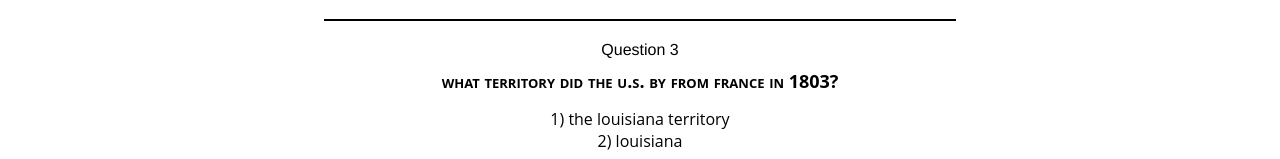
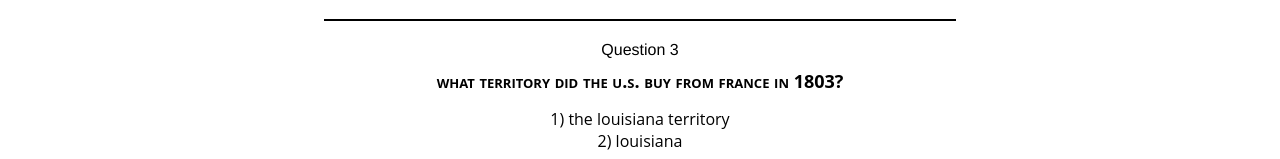
Before and after one commit to mmaustin/citizenship-questions-answers, a React (Create React App) app in the folder citizenship-frontend/: page /questions/questions-seven in a window 1280 px wide. Shown: the part 401-560 px from the top of the page. Built offline with nearby package versions, Linux system fonts and the light colour scheme.

Commit message:
changed two typos in the question answer arrays

```diff
--- a/citizenship-frontend/src/features/questionsSeven/questionsSeven.js
+++ b/citizenship-frontend/src/features/questionsSeven/questionsSeven.js
@@ -1,7 +1,7 @@
 import { nanoid } from "@reduxjs/toolkit";
 
 export const questionsSeven = [{id: nanoid(), question: 'who is the "father of our country"?', answer: [{ans: 'george washington'}]}, {id: nanoid(), question: 'who was the first president?',
-answer: [{ans: 'george washington'}]}, {id: nanoid(), question: 'what territory did the u.s. by from france in 1803?', answer: [{ans: 'the louisiana territory'}, {ans: 'louisiana'}]},
+answer: [{ans: 'george washington'}]}, {id: nanoid(), question: 'what territory did the u.s. buy from france in 1803?', answer: [{ans: 'the louisiana territory'}, {ans: 'louisiana'}]},
 {id: nanoid(), question: 'name one war fought by the united states in the 1800s', answer: [{ans: 'war of 1812'},
 {ans: 'mexican-american war'}, {ans: 'the civil war'}, {ans: 'spanish-american war'}]}, {id: nanoid(), question: 'name the u.s. war between the north and the south',
 answer: [{ans: 'the civil war'}, {ans: 'the war between the states'}]}, {id: nanoid(), question: 'name one problem that led to the civil war', answer: [{ans: 'slavery'}, {ans: 'economic reasons'}, {ans: 'states\' rights'}]},
@@ -16,12 +16,12 @@ answer: [{ans: 'world war I'}, {ans: 'world war II'}, {ans: 'the korean war'},
 //skipped question 64
 
 export const quizAnswersSeven = ['persian gulf war', 'freed slaves in most southern states', 'world war I', 'fought for women\'s rights', 'slavery',
-'mexican-american war', 'freed slaves in the confederacy', 'the korean war', 'the louisiana territory', 'civil war', 'economic reasons', 'saved or preserved the union',
+'mexican-american war', 'freed slaves in the confederacy', 'the korean war', 'the louisiana territory', 'the civil war', 'economic reasons', 'saved or preserved the union',
 'george washington', 'led the united states during the civil war', 'the vietnam war', 'states\' rights', 'spanish-american war', 'world war II',
 'freed the slaves (emancipation proclamation)', 'louisiana', 'fought for civil rights', 'freed slaves in the confederate states', 'war of 1812', 'the war between the states', 'freed the slaves']
 
 export const questionAnswerDisplaySeven = [{id: nanoid(), question: 'who is the "father of our country"?', answer: [{ans: 'george washington'}], displayAnswer: 'Pending', value: ''}, {id: nanoid(), question: 'who was the first president?',
-answer: [{ans: 'george washington'}], displayAnswer: 'Pending', value: ''}, {id: nanoid(), question: 'what territory did the u.s. by from france in 1803?', answer: [{ans: 'the louisiana territory'}, {ans: 'louisiana'}], displayAnswer: 'Pending', value: ''},
+answer: [{ans: 'george washington'}], displayAnswer: 'Pending', value: ''}, {id: nanoid(), question: 'what territory did the u.s. buy from france in 1803?', answer: [{ans: 'the louisiana territory'}, {ans: 'louisiana'}], displayAnswer: 'Pending', value: ''},
 {id: nanoid(), question: 'name one war fought by the united states in the 1800s', answer: [{ans: 'war of 1812'},
 {ans: 'mexican-american war'}, {ans: 'the civil war'}, {ans: 'spanish-american war'}], displayAnswer: 'Pending', value: ''}, {id: nanoid(), question: 'name the u.s. war between the north and the south',
 answer: [{ans: 'the civil war'}, {ans: 'the war between the states'}], displayAnswer: 'Pending', value: ''}, {id: nanoid(), question: 'name one problem that led to the civil war', answer: [{ans: 'slavery'}, {ans: 'economic reasons'}, {ans: 'states\' rights'}], displayAnswer: 'Pending', value: ''},
```
